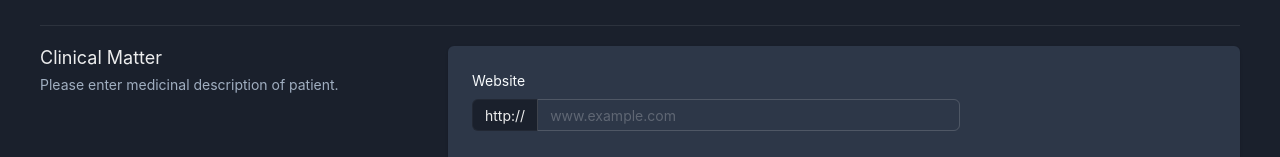
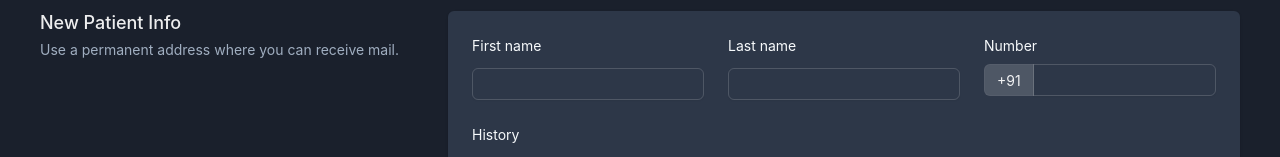
Before and after one commit to krish-199/drsale, a Next.js app: page /sale in a window 1280 px wide. Shown: the part 602-759 px from the top of the page. Built offline with nearby package versions, Linux system fonts and the light colour scheme.

Commit message:
adding component to test pages

```diff
--- a/pages/sale.js
+++ b/pages/sale.js
@@ -28,7 +28,7 @@ import {
 import Profile from "@/components/profile";
 import GridBreak from "@/components/grid-break";
 import TestComponent from "@/components/clinical-data";
-import TestComponent2 from "@/components/test-comp2";
+import TestComponent2 from "@/components/visit-box";
 // import { FaUser } from "react-icons/fa";
 
 export default function Component() {
@@ -79,7 +79,7 @@ export default function Component() {
                       fontWeight="md"
                       color={useColorModeValue("gray.700", "gray.50")}
                     >
-                      Website
+                      Chief Complaint
                     </FormLabel>
                     <InputGroup size="sm">
                       <InputLeftAddon
@@ -99,7 +99,7 @@ export default function Component() {
                   </FormControl>
                 </SimpleGrid>
 
-                <div>
+                <GridItem>
                   <FormControl id="email" mt={1}>
                     <FormLabel
                       fontSize="sm"
@@ -120,7 +120,7 @@ export default function Component() {
                       Brief description of Clinical History
                     </FormHelperText>
                   </FormControl>
-                </div>
+                </GridItem>
 
                 <FormControl>
                   <FormLabel
```
